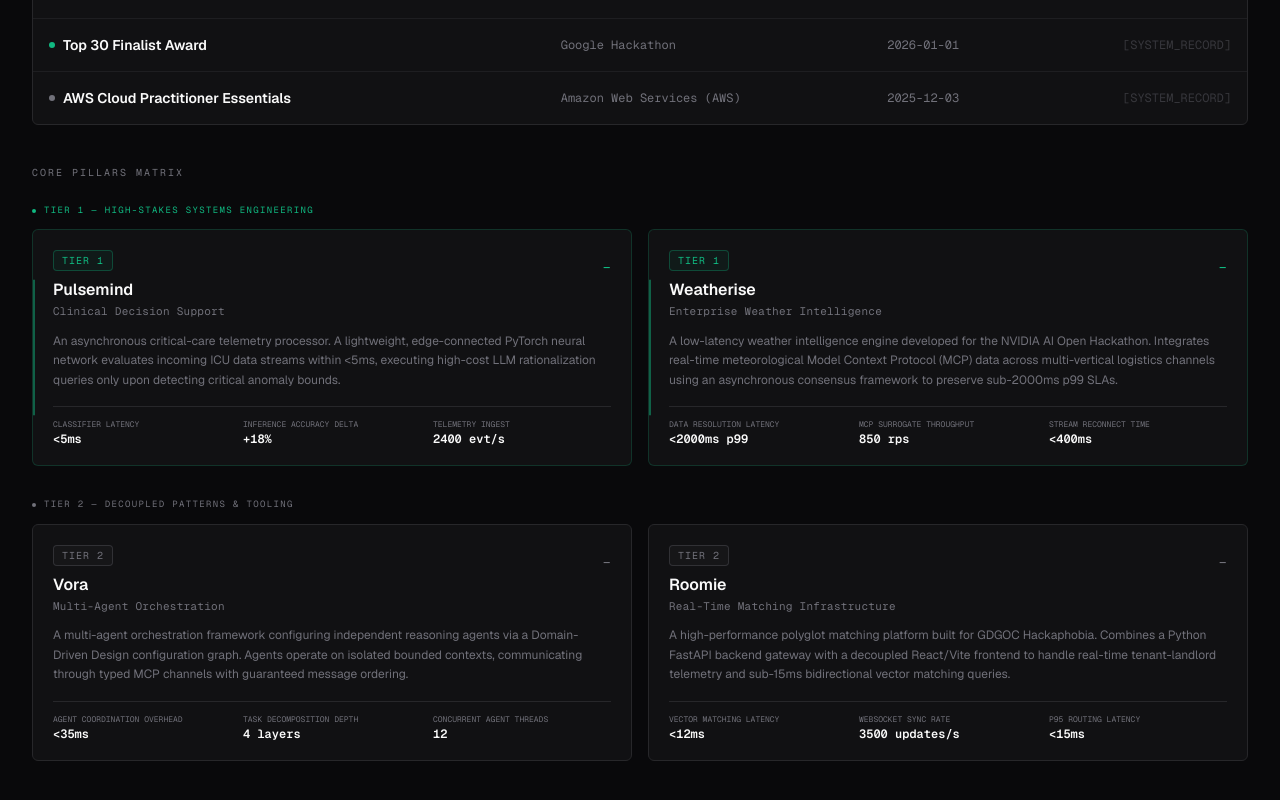
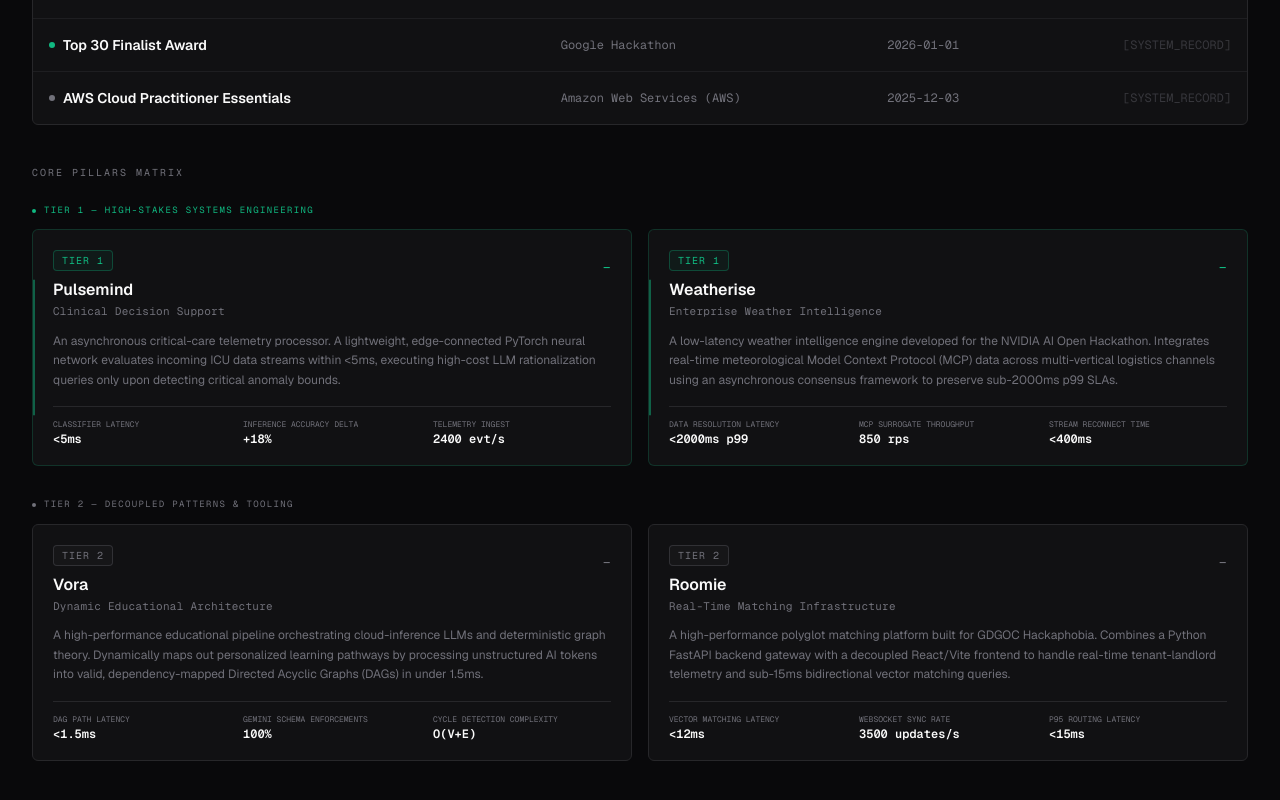
Before and after one commit to UniverseScripts/portfolio-web, a Next.js app: page / in a window 1280 px wide. Shown: the part 1426-2226 px from the top of the page. Built offline with nearby package versions, Linux system fonts and the light colour scheme; no server answers.

Commit message:
fix(vora): align context with factual context

```diff
--- a/app/page.tsx
+++ b/app/page.tsx
@@ -19,7 +19,7 @@ const telemetryTargets = [
   { label: "Classifier Latency", value: "<5ms", source: "Pulsemind" },
   { label: "Stream SLA p99", value: "<2000ms", source: "Weatherise" },
   { label: "Vector Matching Latency", value: "<12ms", source: "Roomie" },
-  { label: "Agent Coordination", value: "<35ms", source: "Vora" },
+  { label: "DAG Path Resolution Latency", value: "<1.5ms", source: "Vora" },
 ];
 
 /** Operator profile — v2 implementation plan */
--- a/content/projects/vora.ts
+++ b/content/projects/vora.ts
@@ -3,19 +3,16 @@ import { ProjectSchema } from "../types";
 export const vora: ProjectSchema = {
   id: "vora",
   title: "Vora",
-  domain: "Multi-Agent Orchestration",
+  domain: "Dynamic Educational Architecture",
   tier: 2,
   metrics: [
-    { label: "Agent Coordination Overhead", value: "<35ms" },
-    { label: "Task Decomposition Depth", value: "4 layers" },
-    { label: "Concurrent Agent Threads", value: "12" },
+    { label: "DAG Path Latency", value: "<1.5ms" },
+    { label: "Gemini Schema Enforcements", value: "100%" },
+    { label: "Cycle Detection Complexity", value: "O(V+E)" },
   ],
-  architecturePattern: "Multi-agent framework with DDD influenced configuration graph",
-  mcpIntegration: "Agent-to-agent communication routed through MCP channels with typed message schemas",
+  architecturePattern: "Hybrid Graph-Generative Engine with Prompt Isolation and In-Memory DAG Resolution",
   contentFunnelRoute: "/projects/vora/",
-  gumroadProductId: null,
-  summary:
-    "A multi-agent orchestration framework configuring independent reasoning agents via a Domain-Driven Design configuration graph. Agents operate on isolated bounded contexts, communicating through typed MCP channels with guaranteed message ordering.",
-  architectureDetail:
-    "The orchestration layer maps user intent to a task decomposition tree up to 4 layers deep. Each leaf task is dispatched to a specialized agent bounded context. Agent configuration is encoded as a graph of domain entities, allowing runtime reconfiguration without framework restarts. Inter-agent messaging uses MCP-typed channels, ensuring schema validation at every hop and preventing context pollution across agent boundaries.",
+  gumroadProductId: "local-rag-api",
+  summary: "A high-performance educational pipeline orchestrating cloud-inference LLMs and deterministic graph theory. Dynamically maps out personalized learning pathways by processing unstructured AI tokens into valid, dependency-mapped Directed Acyclic Graphs (DAGs) in under 1.5ms.",
+  architectureDetail: "The ingestion architecture isolates generative boundaries by routing onboarding telemetry through a dedicated prompt configuration layer (`ai-prompts.ts`), enforcing strict JSON schema structures on remote cloud models via the Google Gemini SDK. The raw output is intercepted by a localized TypeScript graph resolver (`roadmap-graph.ts`) that programmatically instantiates node matrices, executing cycle-detection algorithms and topological sorting arrays. This ensures error-free dependency paths, localized progress validation, and streak-tracking loops with zero runtime database or node-server overhead."
 };
```
